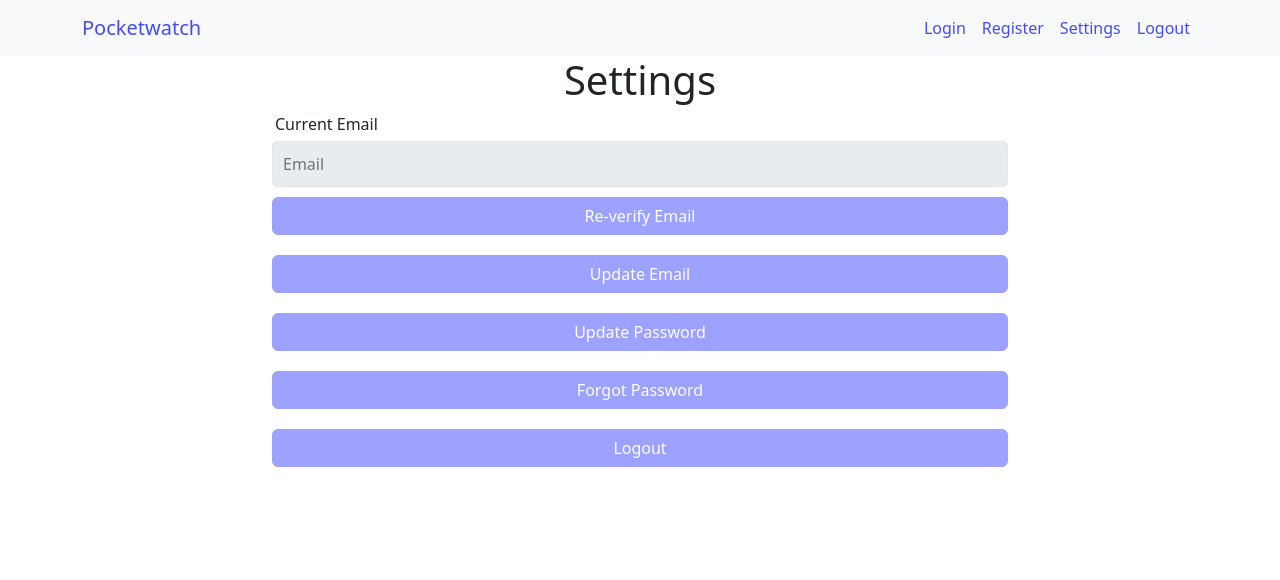
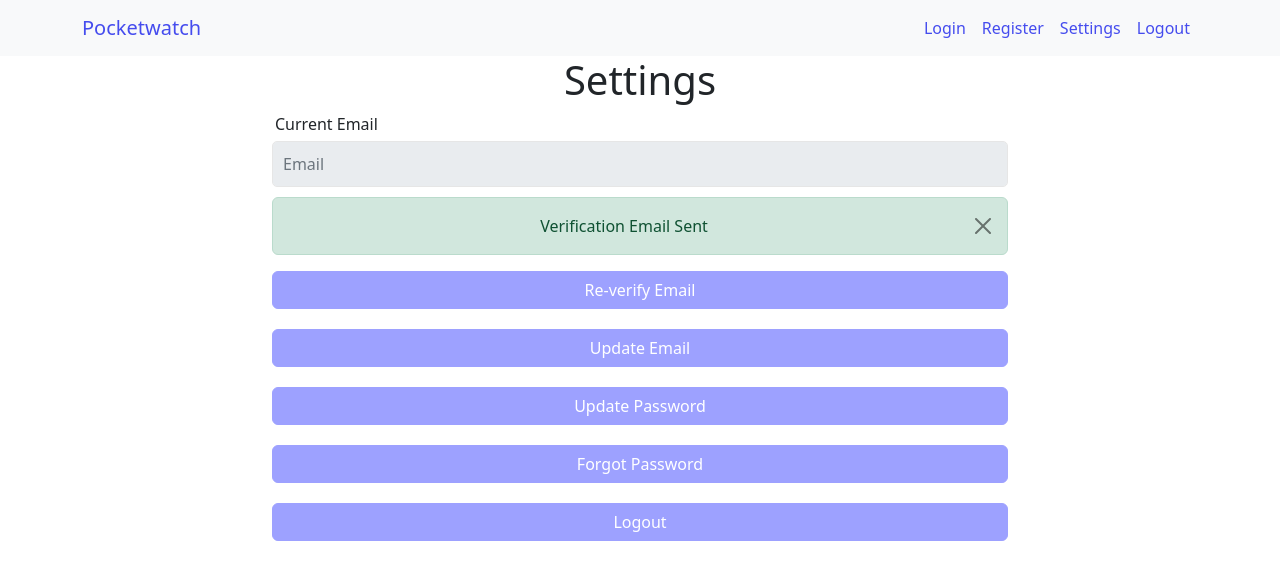
Before and after one commit to constellationz/pocketwatch, a React (Create React App) app in the folder frontend/: page /settings in a window 1280 px wide. Both pictures are taken after a click on the button "Re-verify Email". Shown: the top 580 px of the page. Built offline with nearby package versions, Linux system fonts and the light colour scheme.

Commit message:
Display alert when user presses re-verify email button

```diff
--- /dev/null
+++ b/frontend/src/components/UserAlert.js
@@ -0,0 +1,29 @@
+import { useState } from "react";
+import Button from "react-bootstrap/Button";
+import Alert from "react-bootstrap/Alert";
+
+const UserAlert = ( {buttonText, alertText} ) => {
+  const [alertState, setAlertState] = useState(false);
+
+  if(alertState) {
+    return (
+      <div>
+        <Alert variant="success" onClose={() => setAlertState(false)} dismissible>
+          {alertText}
+        </Alert>
+
+        <Button className="btn btn-block form-button" id="pocketwatch" onClick={() => setAlertState(true)}>
+          {buttonText}
+        </Button>
+      </div>
+    );
+  }
+
+  return(
+    <Button className="btn btn-block form-button" id="pocketwatch" onClick={() => setAlertState(true)}>
+      {buttonText}
+    </Button>
+  );
+};
+
+export default UserAlert;
--- a/frontend/src/pages/Settings.jsx
+++ b/frontend/src/pages/Settings.jsx
@@ -2,6 +2,7 @@
 // Settings page
 
 import Button from 'react-bootstrap/Button';
+import UserAlert from '../components/UserAlert';
 import UpdateEmail from '../components/UpdateEmail';
 import UpdatePassword from '../components/UpdatePassword';
 
@@ -22,9 +23,7 @@ function Settings() {
                 disabled
             />
           </div>
-          <Button className="btn btn-block form-button" id="pocketwatch">
-            Re-verify Email
-          </Button>
+          <UserAlert buttonText={"Re-verify Email"} alertText={"Verification Email Sent"} />
           <UpdateEmail />
           <UpdatePassword />
           <Button className="btn btn-block form-button" id="pocketwatch">
```
